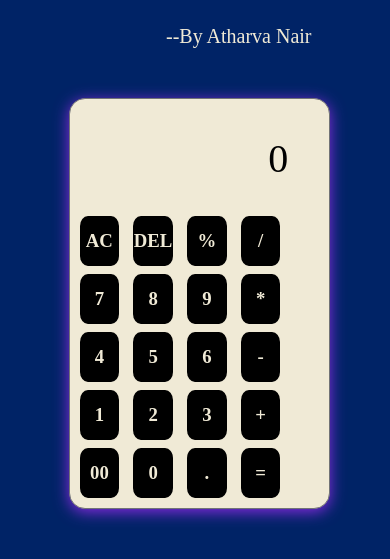
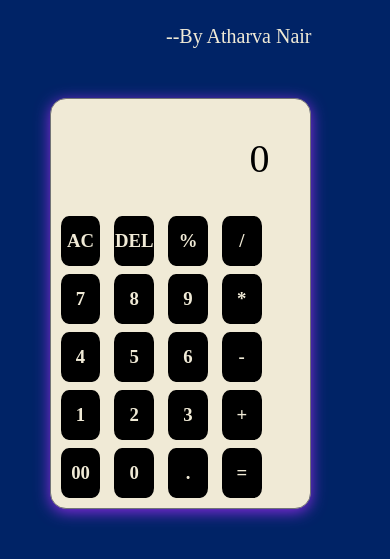
Before and after one commit to Atharvanair09/Calculator-javascript-practice, a plain HTML site: page index.html in a window 390 px wide. Shown: the part 309-868 px from the top of the page. Drawn offline with Linux system fonts and the light colour scheme; a web font is replaced by a local one.

Commit message:
Update styles.css

```diff
--- a/styles.css
+++ b/styles.css
@@ -132,4 +132,8 @@ button:hover{
         font-size:0.75rem;
     }
 
+    .calc{
+        margin-left:-10%;
+    }
+
 }
```
